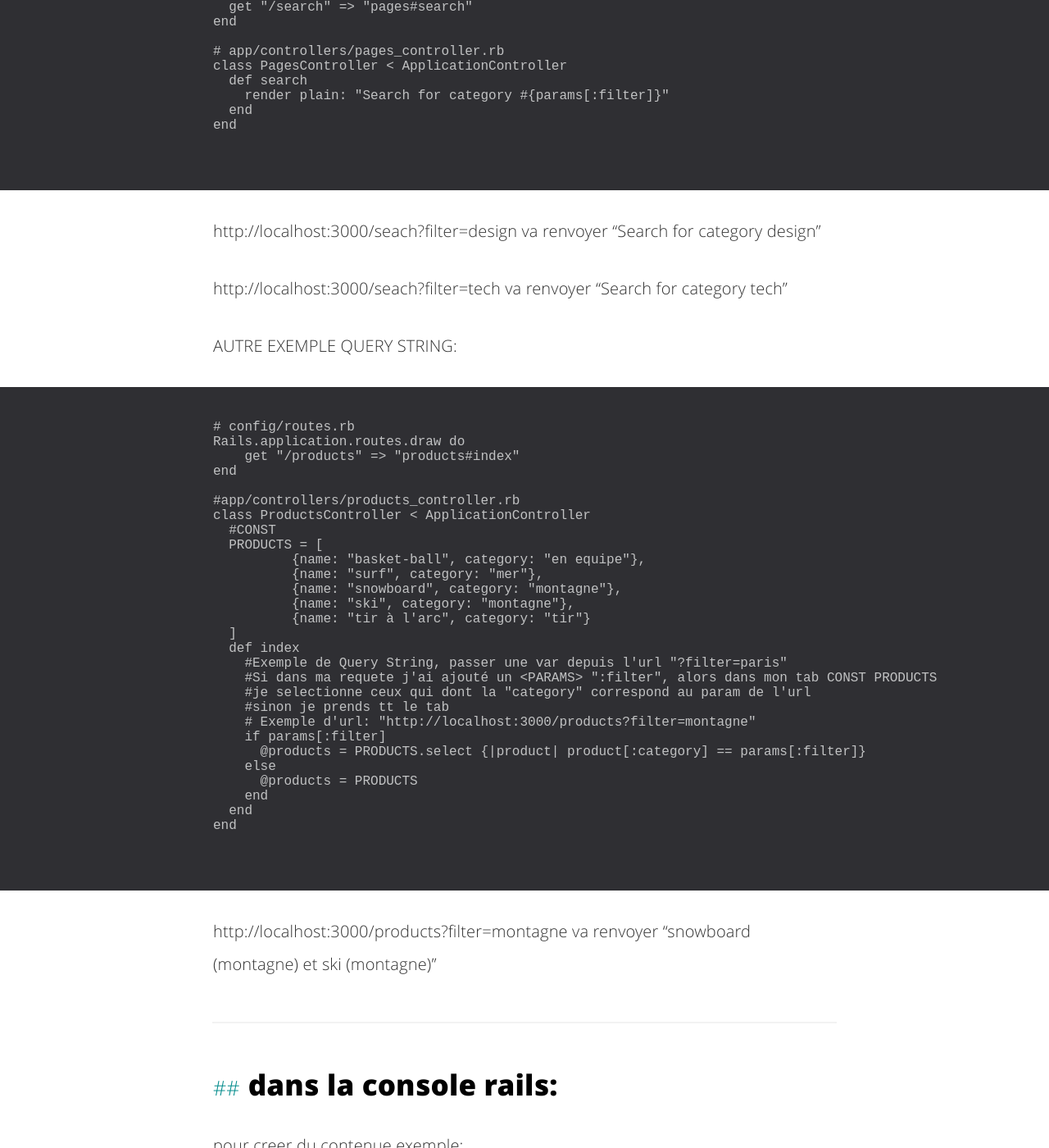
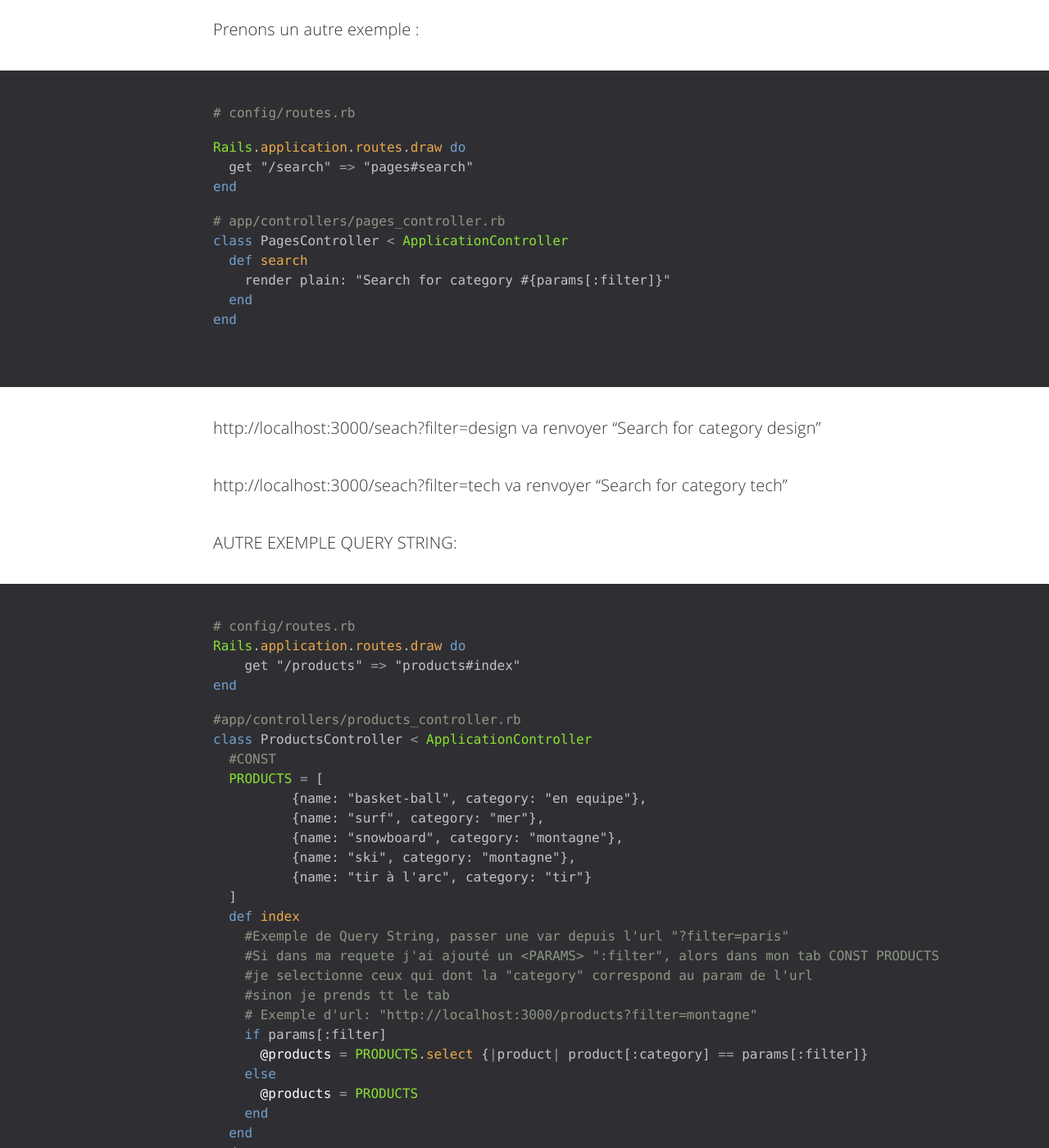
Before and after one commit to fasca/fasca.github.io, a Jekyll site: the page built from _posts/2019-09-01-fast-memo-ror.md, in a window 1280 px wide and 1400 px high, scrolled down 14529 px. Shown: the whole window at 82% size. Built offline with Jekyll 4.4.1, drawn with Linux system fonts in a browser that asks for light colours; comment, search, counter and statistics services are not loaded; some of the changed text lies outside the part shown.

Commit message:
Update 2019-09-01-fast-memo-ror.md

````diff
--- a/_posts/2019-09-01-fast-memo-ror.md
+++ b/_posts/2019-09-01-fast-memo-ror.md
@@ -315,7 +315,7 @@ Rails récupère tous les paramètres dans le hash "params".
 
 ### URL dynamique
 Prenons un exemple :
-```
+```ruby
 # config/routes.rb
 Rails.application.routes.draw do
   get "/say/:message" => "pages#speak"
@@ -336,7 +336,7 @@ Dans ce cas :
     Le paramètre dynamique de l’URL s’appelle ici message (l’équivalent du username sur Facebook ou de la city sur Airbnb)
 
 AUTRE EXEMPLE URL DYNAMIQUE:
-```
+```ruby
 # config/routes.rb
 Rails.application.routes.draw do
   get "/products/:id" => "products#show"
@@ -360,7 +360,7 @@ end
 ```
 
 http://localhost:3000/products/0 renvoie dans show.html.erb
-```
+```ruby
 <%= @product[:name] %> ; <%= @product[:category] %>
 ```
 soit "basketball ; en equipe"
@@ -369,7 +369,7 @@ _
 
 ### Query string
 Prenons un autre exemple :
-```
+```ruby
 # config/routes.rb
 
 Rails.application.routes.draw do
@@ -391,7 +391,7 @@ http://localhost:3000/seach?filter=tech va renvoyer "Search for category tech"
 
 
 AUTRE EXEMPLE QUERY STRING:
-```
+```ruby
 # config/routes.rb
 Rails.application.routes.draw do
     get "/products" => "products#index"
@@ -429,12 +429,12 @@ http://localhost:3000/products?filter=montagne va renvoyer "snowboard (montagne)
 ## dans la console rails: <a id="8"></a>
 
 pour creer du contenue exemple:
-```
+```ruby
 Product.create(name: "toto")
 ```
 
 ex: dans le controler je recupere tt:
-```
+```ruby
 @products = Product.all
 ```
 
@@ -933,7 +933,7 @@ rails generate devise:views
 ```
 
 pour avoir un message flash "vous etes co/déco" sur le layout, apres la navbar par exemple:
-```
+```html
 #app/views/layouts/application.html.erb
 <p class="notice"><%= notice %></p>
 <p class="notice"><%= alert %></p>
@@ -944,7 +944,7 @@ pour avoir un message flash "vous etes co/déco" sur le layout, apres la navbar
 La politique la plus safe à utiliser est celle de la liste blanche. Par défaut, on interdit l’accès à toutes les pages pour les utilisateurs non connectés, et on ouvre certains accès uniquement.
 
 Cela se passe dans le fichier `app/controllers/application.controller.rb` en ajoutant la ligne :
-```
+```ruby
 # app/controllers/application_controller.rb
 class ApplicationController < ActionController::Base
   # [...]
@@ -953,7 +953,7 @@ end
 ```
 
 Maintenant, dans certains controlleurs, on peut décider que certaines actions soient accessibles pour un utilisateur non connecté. Par exemple, si on souhaite que la route `/about`, gérée par `PagesController#about`, on aura :
-```
+```ruby
 # app/controllers/pages_controller.rb
 class PagesController < ApplicationController
   skip_before_action :authenticate_user!, only: [ :about ]
@@ -985,7 +985,7 @@ rails db:migrate
 ```
 
 N’oubliez pas de mettre à jour vos deux modèles :
-```
+```ruby
 # app/models/product.rb
 class Product < ApplicationRecord
   belongs_to :user
@@ -1005,7 +1005,7 @@ end
 ### Côté controlleur
 
 Au niveau du contrôlleur, on va utiliser le helper de Devise `current_user` pour associer automatiquement le produit nouvellement créé avec l’utilisateur actuellement connecté:
-```
+```ruby
 # app/controllers/products_controller.rb
 class ProductsController
   # [...]
````
